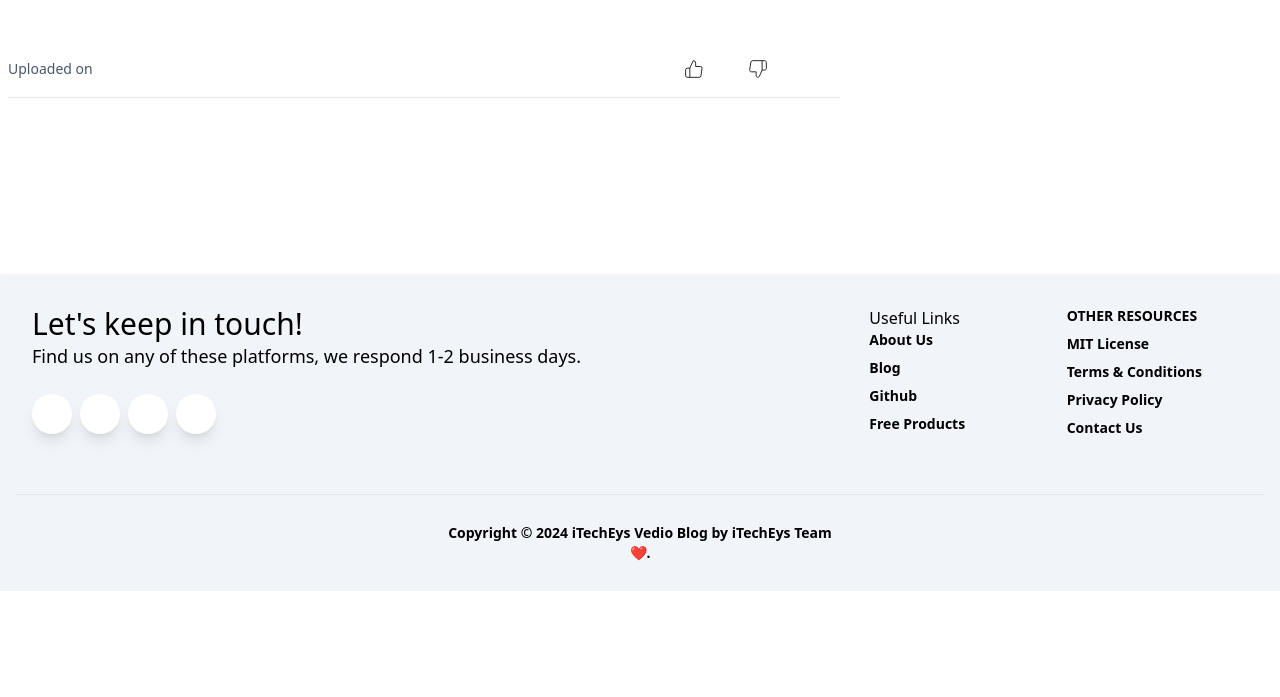
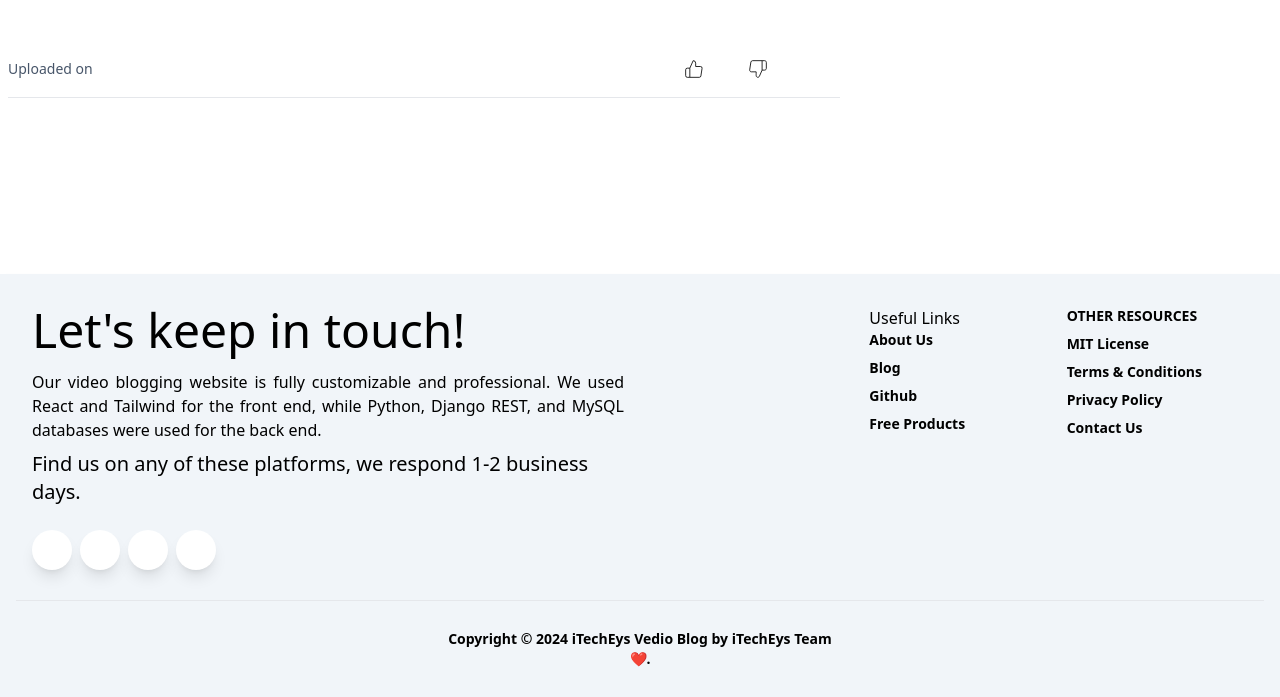
Before and after one commit to MotalibHossain/iTech-Vedio-blog, a React (Create React App) app: page /videos/1 in a window 1280 px wide. Shown: the part 531-1228 px from the top of the page. Before the commit the page ends 1122 px from the top, so only its background shows below. Built offline with nearby package versions, Linux system fonts and the light colour scheme; some icons are missing.

Commit message:
update footer section

```diff
--- a/src/App.css
+++ b/src/App.css
@@ -1300,6 +1300,10 @@ video {
   text-align: center;
 }
 
+.text-justify {
+  text-align: justify;
+}
+
 .text-3xl {
   font-size: 1.875rem;
   line-height: 2.25rem;
@@ -1328,6 +1332,16 @@ video {
 .text-xs {
   font-size: 0.75rem;
   line-height: 1rem;
+}
+
+.text-2xl {
+  font-size: 1.5rem;
+  line-height: 2rem;
+}
+
+.text-5xl {
+  font-size: 3rem;
+  line-height: 1;
 }
 
 .font-bold {
--- a/src/components/Footer.js
+++ b/src/components/Footer.js
@@ -4,10 +4,20 @@ export default function Footer() {
             <div className="px-4">
                 <div className="flex flex-wrap text-left lg:text-left">
                     <div className="w-full lg:w-6/12 px-4">
-                        <h4 className="text-3xl fonat-semibold text-blueGray-700">
+                        <h4 className="text-5xl fonat-semibold text-blueGray-700 mb-4">
                             Let's keep in touch!
+                            {/* iTechEys Vedio Blog  */}
                         </h4>
-                        <h5 className="text-lg mt-0 mb-2 text-blueGray-600">
+                        {/* <div className="flex flex-shrink-0 items-center">
+                            <a href="/">
+                                <img className="h-8 w-auto max-sm:ml-11" src="/static/media/itecheys-logo-2.1ae1e2625dcc8324bec4.png" alt="iTechEys" />
+                            </a>
+                        </div> */}
+                        <h5 className="mt-0 mb-2 text-blueGray-400 text-justify">
+                        Our video blogging website is fully customizable and professional.
+                        We used React and Tailwind for the front end, while Python, Django REST, and MySQL databases were used for the back end.
+                        </h5>
+                        <h5 className="text-xl fonat-semibold text-blueGray-500">
                             Find us on any of these platforms, we respond 1-2
                             business days.
                         </h5>
--- a/src/pages/AddVedio.js
+++ b/src/pages/AddVedio.js
@@ -50,7 +50,8 @@ export default function AddVedio() {
         "unlikes": 0
       }
     const CreateVedio = () =>{
-        dispatch(createVedios(vedio))
+        const addvedio = dispatch(createVedios(vedio))
+        console.log("addvedio ========>", addvedio)
     }
 
     // console.log("vedio----------", authorize === " " ? "false"  : "true", "ss")
```
